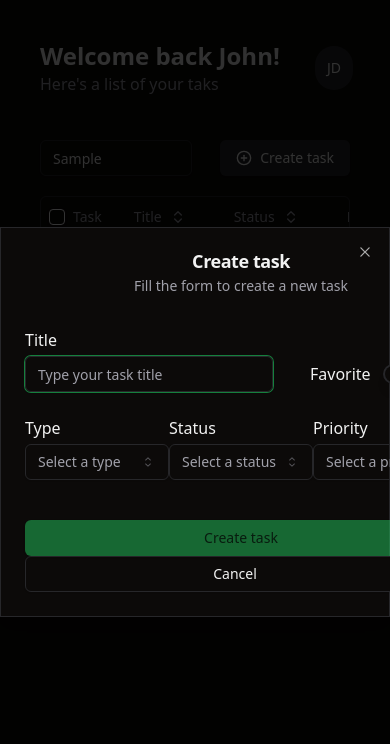
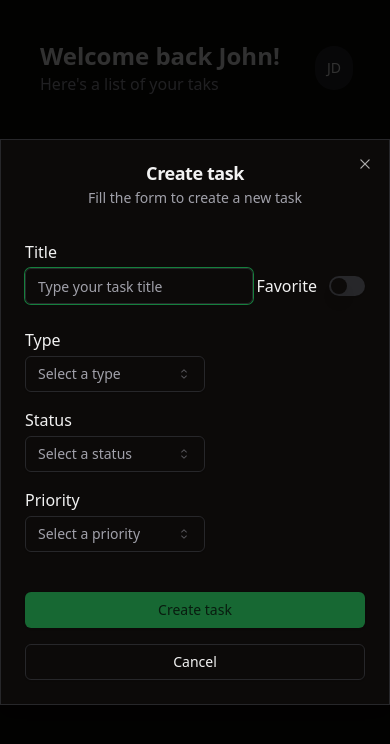
Before and after one commit to valentimgarcia/tasks-dashboard, a React (Vite) app: page / in a window 390 px wide. Both pictures are taken after typing "Sample" into the empty fields and a click on the button "Create task". Shown: the top 744 px of the page. Built offline with nearby package versions, Linux system fonts and the light colour scheme.

Commit message:
Add responsiveness to create-task

```diff
--- a/src/components/table/create-task.tsx
+++ b/src/components/table/create-task.tsx
@@ -105,7 +105,7 @@ export default function CreateTask({ addTask }: CreateTaskProps) {
         </DialogHeader>
 
         <div className="flex justify-between items-end pt-4">
-          <div className="w-[15.5rem] sm:w-[18.9rem]">
+          <div className="sm:w-[18.9rem]" >
             <p className="mb-1">Title</p>
             <Input
               placeholder="Type your task title"
@@ -113,7 +113,7 @@ export default function CreateTask({ addTask }: CreateTaskProps) {
               onChange={(e) => handleFormChange("title", e.target.value)}
             />
           </div>
-          <div className="flex items-center mb-[0.4rem] mr-[2.4rem]">
+          <div className="flex items-center mb-[0.4rem] md:mr-[2.4rem]">
             <p className="mr-3">Favorite</p>
             <Switch
               onCheckedChange={(value) => handleFormChange("favorite", value)}
@@ -121,11 +121,11 @@ export default function CreateTask({ addTask }: CreateTaskProps) {
           </div>
         </div>
 
-        <div className="flex justify-between pt-2 pb-6">
+        <div className="flex flex-col md:flex-row md:justify-between pt-2 pb-6 gap-4">
           <div>
             <p className="mb-1">Type</p>
             <Select onValueChange={(value) => handleFormChange("type", value)}>
-              <SelectTrigger className="w-36 text-muted-foreground">
+              <SelectTrigger className="md:w-36 sm:w-[18.87rem] w-[11.25rem] text-muted-foreground">
                 <SelectValue placeholder="Select a type" />
               </SelectTrigger>
               <SelectContent>
@@ -145,7 +145,7 @@ export default function CreateTask({ addTask }: CreateTaskProps) {
             <Select
               onValueChange={(value) => handleFormChange("status", value)}
             >
-              <SelectTrigger className="w-36 text-muted-foreground">
+              <SelectTrigger className="md:w-36 sm:w-[18.87rem] w-[11.25rem] text-muted-foreground">
                 <SelectValue placeholder="Select a status" />
               </SelectTrigger>
               <SelectContent>
@@ -165,7 +165,7 @@ export default function CreateTask({ addTask }: CreateTaskProps) {
             <Select
               onValueChange={(value) => handleFormChange("priority", value)}
             >
-              <SelectTrigger className="w-36 text-muted-foreground">
+              <SelectTrigger className="md:w-36 sm:w-[18.87rem] w-[11.25rem] text-muted-foreground">
                 <SelectValue placeholder="Select a priority" />
               </SelectTrigger>
               <SelectContent>
@@ -186,7 +186,7 @@ export default function CreateTask({ addTask }: CreateTaskProps) {
             <Button
               type="button"
               variant="outline"
-              className="mr-3"
+              className="sm:mr-3"
               onClick={() => clearFormState()}
             >
               Cancel
@@ -194,6 +194,7 @@ export default function CreateTask({ addTask }: CreateTaskProps) {
           </DialogClose>
           <Button
             type="submit"
+            className="mb-4 md:mb-0"
             disabled={!isFormValid()}
             onClick={() => createTask()}
           >
```
